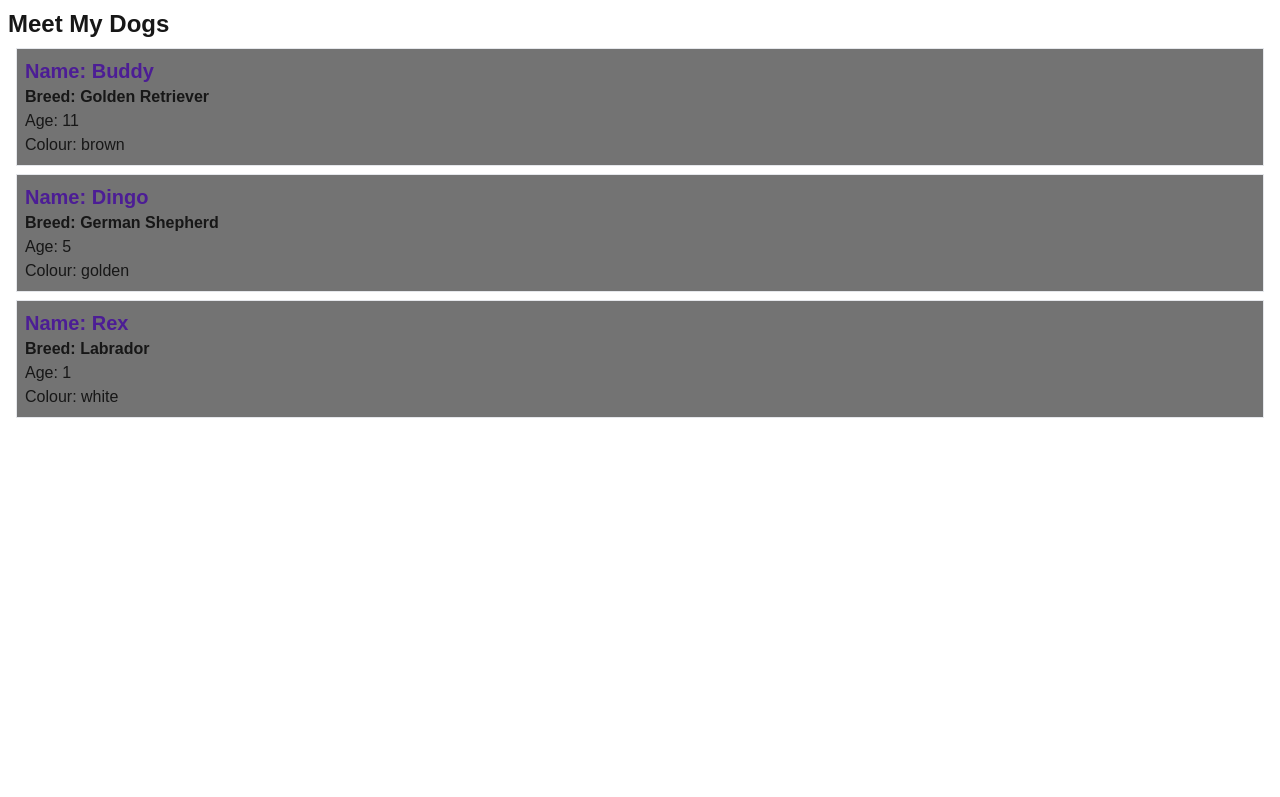
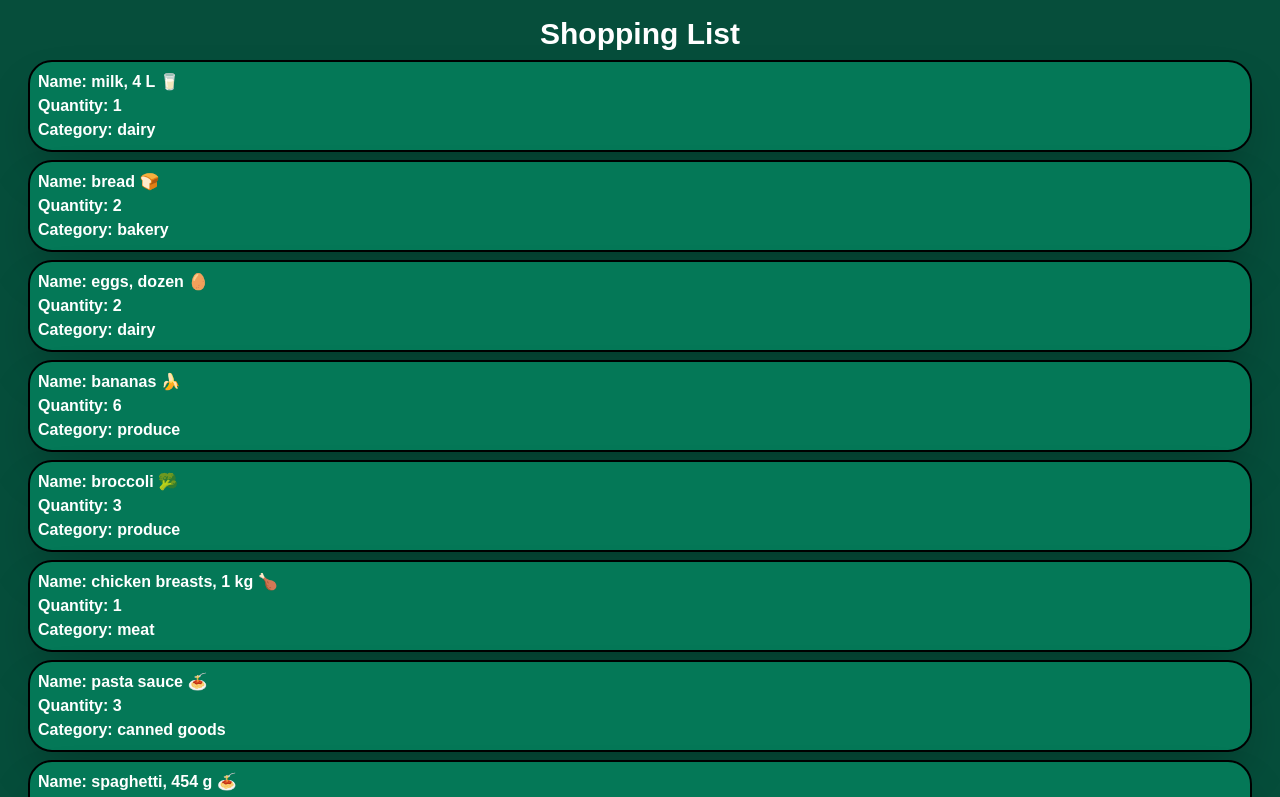
Before and after one commit to romerjohn4/cprg306-assignments, a Next.js app: page /week-3 in a window 1280 px wide. Shown: the top 797 px of the page. Built offline with nearby package versions, Linux system fonts and the light colour scheme.

Commit message:
week-3 complete
This is the shopping list that is supposed to be due on October 1st!

```diff
--- a/app/page.js
+++ b/app/page.js
@@ -3,11 +3,11 @@ import Link from 'next/link';
 export default function Page() {
   return (
     <main>
-      <h1>CPRG 306: Web Development 2 - Assignments</h1>
-      <p>
+      <h1 className="font-bold">CPRG 306: Web Development 2 - Assignments</h1>
+      <p className="m-2">
       <Link href ="./week-2">week-2</Link>
       </p>
-      <p>
+      <p className="m-2">
       <Link href ="./week-3">week-3</Link>
       </p>
     </main>
--- a/app/week-3/dog.js
+++ /dev/null
@@ -1,10 +0,0 @@
-export default function Dog( {name, breed, age, colour} ) {
-    return(
-    <section className="border p-2 m-2 bg-neutral-500">
-        <p className="text-xl font-bold text-violet-900">Name: {name}</p>
-        <p className="font-bold">Breed: {breed}</p>
-        <p>Age: {age}</p>
-        <p>Colour: {colour}</p>
-</section>
-    );
-}
--- /dev/null
+++ b/app/week-3/item-list.js
@@ -0,0 +1,32 @@
+import Item from './item.js';
+
+export function ItemList() {
+
+    const items = [
+        { name: "milk, 4 L 🥛", quantity: 1, category: "dairy" },
+        { name: "bread 🍞", quantity: 2, category: "bakery" },
+        { name: "eggs, dozen 🥚", quantity: 2, category: "dairy" },
+        { name: "bananas 🍌", quantity: 6, category: "produce" },
+        { name: "broccoli 🥦", quantity: 3, category: "produce" },
+        { name: "chicken breasts, 1 kg 🍗", quantity: 1, category: "meat" },
+        { name: "pasta sauce 🍝", quantity: 3, category: "canned goods" },
+        { name: "spaghetti, 454 g 🍝", quantity: 2, category: "dry goods" },
+        { name: "toilet paper, 12 pack 🧻", quantity: 1, category: "household" },
+        { name: "paper towels, 6 pack", quantity: 1, category: "household" },
+        { name: "dish soap 🍽️", quantity: 1, category: "household" },
+        { name: "hand soap 🧼", quantity: 4, category: "household" }
+    ];
+
+    return (
+        <main className="m-1">
+            {items.map((item, index) => (
+                <Item
+                    key={index}
+                    name={item.name}
+                    quantity={item.quantity}
+                    category={item.category}
+                />
+            ))}
+        </main>
+    );
+}
--- /dev/null
+++ b/app/week-3/item.js
@@ -0,0 +1,17 @@
+export default function Item(props) {
+    return (
+        <section className="border p-2 m-2 bg-emerald-700 border-black rounded-3xl shadow-2xl border-2">
+            <ul>
+                <li className="font-bold text-white">
+                    Name: {props.name}
+                </li>
+                <li className="font-bold text-white">
+                    Quantity: {props.quantity}
+                </li>
+                <li className="font-bold text-white">
+                    Category: {props.category}
+                </li>
+            </ul>
+        </section>
+    );
+}
--- a/app/week-3/page.js
+++ b/app/week-3/page.js
@@ -1,51 +1,10 @@
-import Dog from "./dog";
+import { ItemList } from "./item-list.js";
 
 export default function Page() {
-    let dog1 = {
-        name: "Buddy",
-        breed: "Golden Retriever",
-        age: 11,
-        colour: "brown",
-    };
-
-    let dog2 = {
-        name: "Dingo",
-        breed: "German Shepherd",
-        age: 5,
-        colour: "golden",
-    };
-
-    let dog3 = {
-        name: "Rex",
-        breed: "Labrador",
-        age: 1,
-        colour: "white",
-    };
-
     return (
-        <main className="m-2">
-
-            <h2 className="text-2xl font-bold">Meet My Dogs</h2>
-
-            <Dog
-                name={dog1.name}
-                breed={dog1.breed}
-                age={dog1.age}
-                colour={dog1.colour}
-            />
-            <Dog
-                name={dog2.name}
-                breed={dog2.breed}
-                age={dog2.age}
-                colour={dog2.colour}
-                />
-            <Dog
-                name={dog3.name}
-                breed={dog3.breed}
-                age={dog3.age}
-                colour={dog3.colour}
-                />
+        <main className="mx-auto p-4 bg-emerald-900">
+            <h1 className="text-3xl font-bold text-center text-white">Shopping List</h1>
+            <ItemList />
         </main>
     );
-
 }
```
